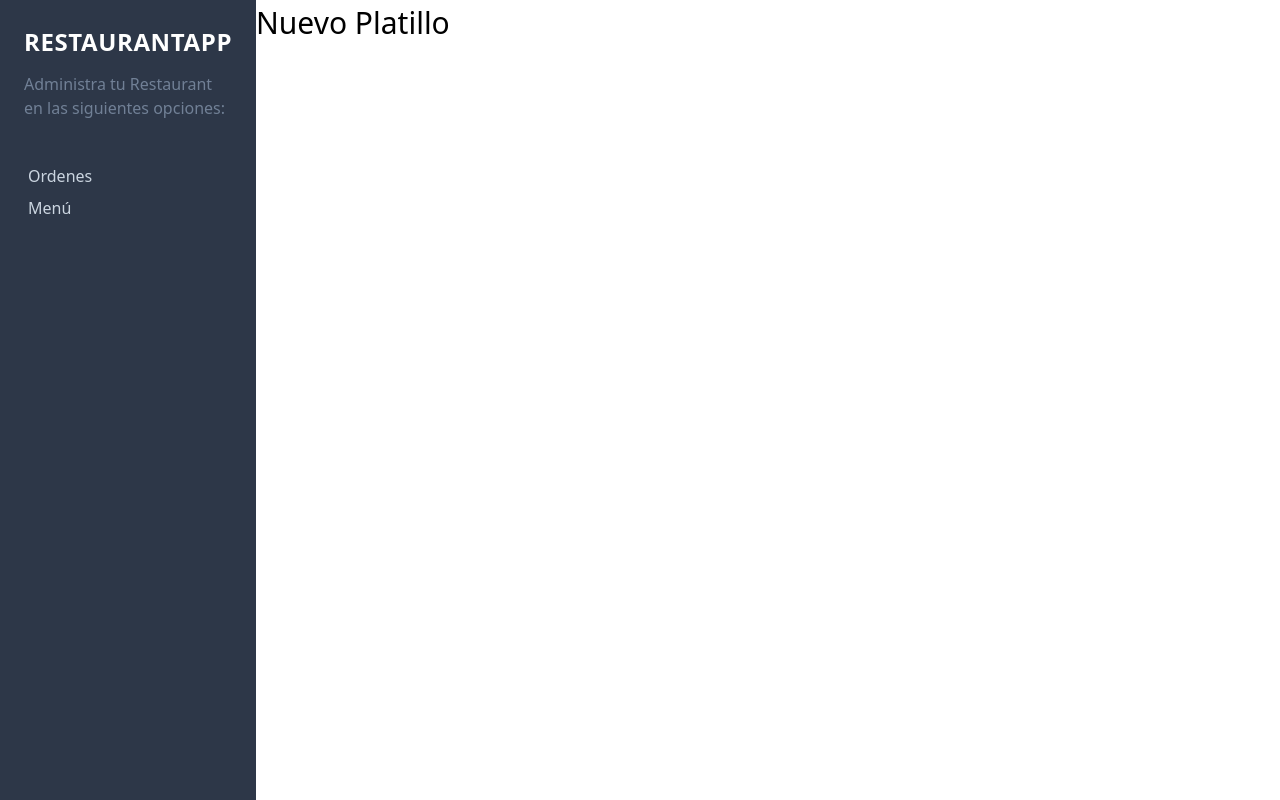
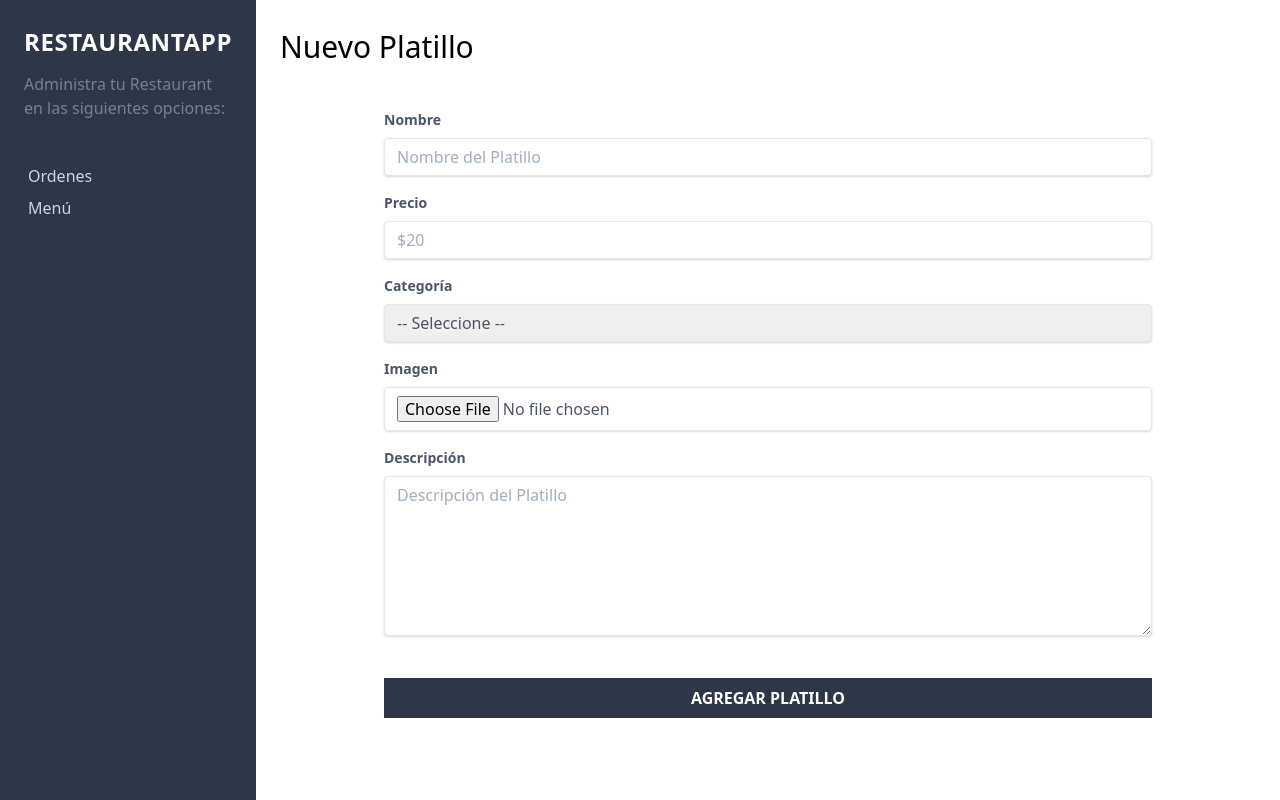
Before and after one commit to FerGuevaraM95/restaurant-client, a React (Create React App) app: page /nuevo-platillo in a window 1280 px wide. Built offline with nearby package versions, Linux system fonts and the light colour scheme.

Commit message:
(Add): Form to NewMeal component

```diff
--- a/src/App.js
+++ b/src/App.js
@@ -10,7 +10,7 @@ function App() {
   return (
     <div className="md:flex min-h-screen">
       <Sidebar />
-      <div className="md:w-3/5 xl:w-4/5">
+      <div className="md:w-3/5 xl:w-4/5 p-6">
         <Routes>
           <Route exact path="/" element={<Orders />} />
           <Route exact path="/menu" element={<Menu />} />
--- a/src/components/pages/Menu.js
+++ b/src/components/pages/Menu.js
@@ -1,9 +1,13 @@
 import React from 'react';
+import { Link } from 'react-router-dom';
 
 export const Menu = () => {
   return (
     <>
       <h1 className="text-3xl font-light mb-4">Menú</h1>
+      <Link to="nuevo-platillo" className="mb-5 p-2 bg-blue-700 inline-block text-white font-bold uppercase">
+        Agregar platillo
+      </Link>
     </>
   );
 }
--- a/src/components/pages/NewMeal.js
+++ b/src/components/pages/NewMeal.js
@@ -4,6 +4,74 @@ export const NewMeal = () => {
   return (
     <>
       <h1 className="text-3xl font-light mb-4">Nuevo Platillo</h1>
+
+      <div className="flex justify-center mt-10">
+        <div className="w-full max-w-3xl">
+          <form>
+            <div className="mb-4">
+              <label className="block text-gray-700 text-sm font-bold mb-2" htmlFor="name">Nombre</label>
+              <input
+                id="name"
+                className="shadow appearance-none border rounded w-full py-2 px-3 text-gray-700 leading-tight focus:outline-none focus:shadow-outline"
+                type="text"
+                placeholder="Nombre del Platillo"
+              />
+            </div>
+
+            <div className="mb-4">
+              <label className="block text-gray-700 text-sm font-bold mb-2" htmlFor="price">Precio</label>
+              <input
+                id="price"
+                className="shadow appearance-none border rounded w-full py-2 px-3 text-gray-700 leading-tight focus:outline-none focus:shadow-outline"
+                type="numer"
+                placeholder="$20"
+                min="0"
+              />
+            </div>
+
+            <div className="mb-4">
+              <label className="block text-gray-700 text-sm font-bold mb-2" htmlFor="price">Categoría</label>
+              <select
+                id="category"
+                className="shadow appearance-none border rounded w-full py-2 px-3 text-gray-700 leading-tight focus:outline-none focus:shadow-outline"
+                name="categoria"
+              >
+                <option value="">-- Seleccione --</option>
+                <option value="breakfast">Desayuno</option>
+                <option value="lunch">Comida</option>
+                <option value="dinner">Cena</option>
+                <option value="drinks">Bebidas</option>
+                <option value="desserts">Postres</option>
+                <option value="salads">Ensaladas</option>
+              </select>
+            </div>
+
+            <div className="mb-4">
+              <label className="block text-gray-700 text-sm font-bold mb-2" htmlFor="image">Imagen</label>
+              <input
+                id="image"
+                className="shadow appearance-none border rounded w-full py-2 px-3 text-gray-700 leading-tight focus:outline-none focus:shadow-outline"
+                type="file"
+              />
+            </div>
+
+            <div className="mb-4">
+              <label className="block text-gray-700 text-sm font-bold mb-2" htmlFor="description">Descripción</label>
+              <textarea
+                id="description"
+                className="shadow appearance-none border rounded w-full py-2 px-3 text-gray-700 leading-tight focus:outline-none focus:shadow-outline h-40"
+                placeholder="Descripción del Platillo"
+              ></textarea>
+            </div>
+
+            <input
+              type="submit"
+              className="bg-gray-800 hover:bg-gray-900 w-full mt-5 p-2 text-white uppercase font-bold"
+              value="Agregar Platillo"
+            />
+          </form>
+        </div>
+      </div>
     </>
   );
 }
```
